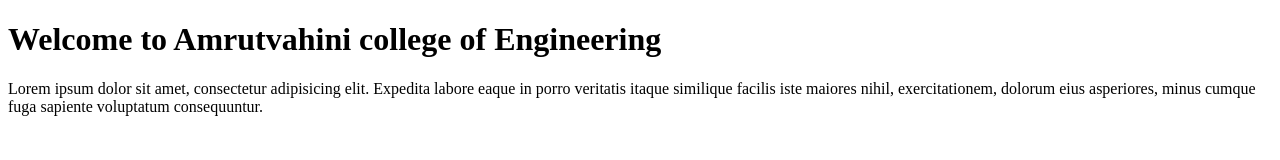
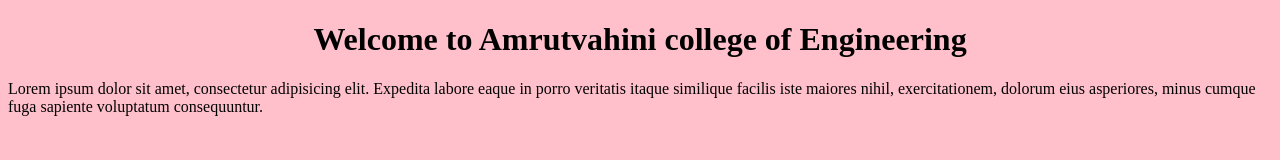
Before and after one commit to Aditya-kangune13/DAY1, a plain HTML site: page index.html in a window 1280 px wide. Drawn offline with Linux system fonts and the light colour scheme.

Commit message:
updated background align text center

```diff
--- a/index.html
+++ b/index.html
@@ -5,8 +5,8 @@
     <meta name="viewport" content="width=device-width, initial-scale=1.0">
     <title>Home page</title>
 </head>
-<body>
-    <h1>Welcome to Amrutvahini college of Engineering</h1>
+<body bgcolor="pink">
+    <h1 align="center">Welcome to Amrutvahini college of Engineering</h1>
     <p>Lorem ipsum dolor sit amet, consectetur adipisicing elit. Expedita labore eaque in porro veritatis itaque similique facilis iste maiores nihil, exercitationem, dolorum eius asperiores, minus cumque fuga sapiente voluptatum consequuntur.</p>
 </body>
 </html>
```
